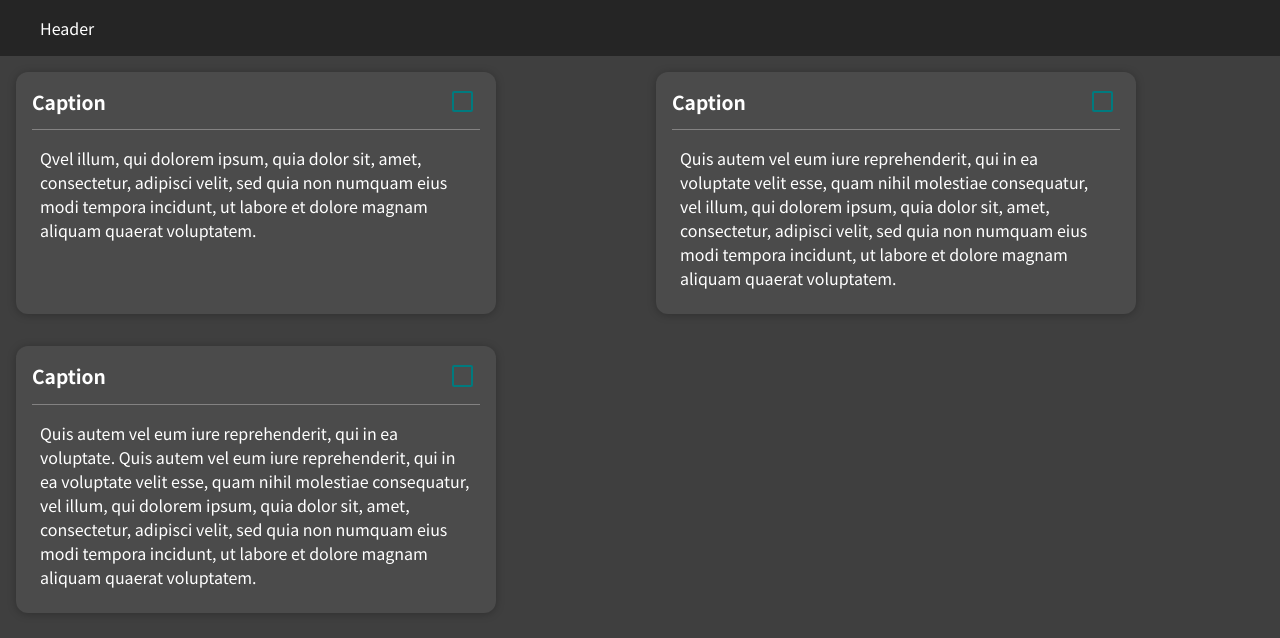
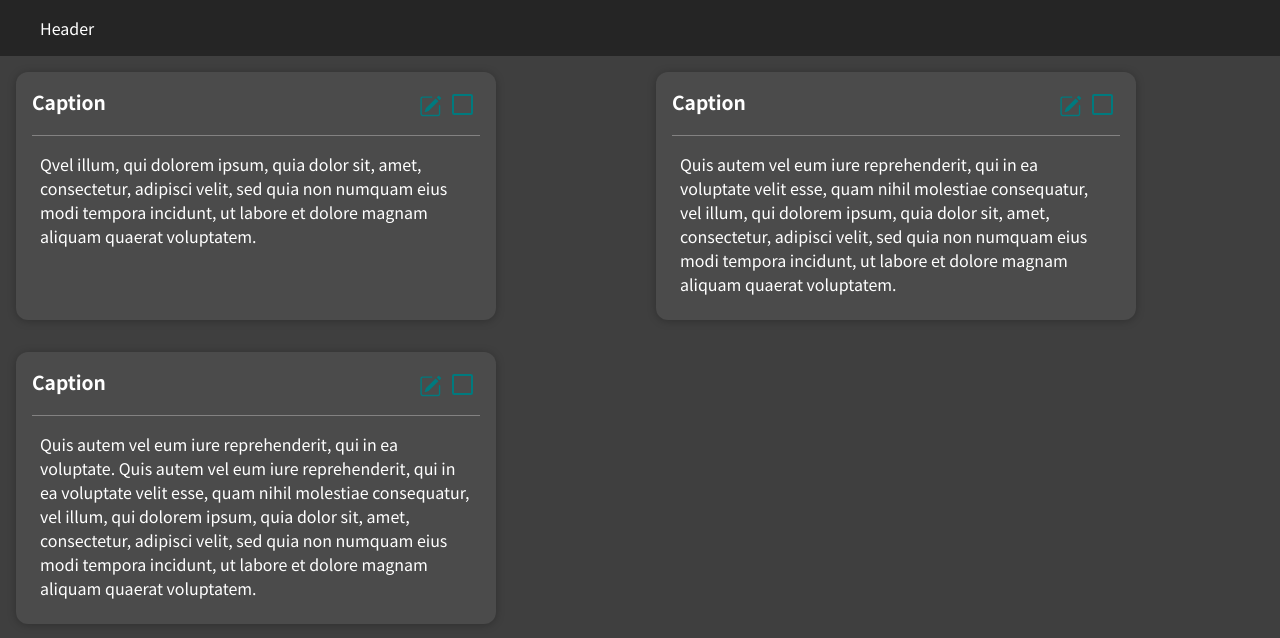
Before and after one commit to Diana-Kravtsova/react, a React (Create React App) app: page / in a window 1280 px wide. Shown: the top 638 px of the page. Built offline with nearby package versions, Linux system fonts and the light colour scheme.

Commit message:
Add editing mode for cards

```diff
--- a/package.json
+++ b/package.json
@@ -8,6 +8,7 @@
     "@testing-library/user-event": "^13.5.0",
     "react": "^18.2.0",
     "react-dom": "^18.2.0",
+    "react-icons": "^4.7.1",
     "react-scripts": "5.0.1",
     "web-vitals": "^2.1.4"
   },
--- a/src/components/Card.css
+++ b/src/components/Card.css
@@ -3,12 +3,13 @@
     background-color: #4b4b4b;
     margin: 1rem auto 1rem 1rem;
     max-width: 30rem;
+    min-width: 20rem;
     min-height: 10rem;
     border-radius: 12px;
     box-shadow: 0 1px 8px rgba(0, 0, 0, 0.25);
 }
 
-hr{
+hr {
     border: none;
     border-top: 1px solid #838282;
 }
@@ -18,6 +19,17 @@ hr{
     font-weight: bold;
     display: flex;
     justify-content: space-between;
+    max-width: 30rem;
+    min-width: 20rem;
+    word-break: break-all;
+}
+
+.card-caption input {
+    background-color: #4b4b4b;
+    border: 0.15em solid #007a7e;
+    color: #ffffff;
+    max-width: 30rem;
+    width: 20rem;
 }
 
 .checkbox-wrapper input[type="checkbox"] {
@@ -44,3 +56,38 @@ input:checked {
     display: flex;
     flex-wrap: wrap;
 }
+
+.button-pencil {
+    -webkit-appearance: none;
+    appearance: none;
+    margin: 0.5em;
+    padding: 0;
+    cursor: pointer;
+    background: transparent;
+    border: none !important;
+}
+
+.pencil {
+    color: #007a7e;
+    width: 1.7em;
+    height: 1.7em;
+}
+
+.exit {
+    color: #7e0000;
+    width: 1.5em;
+    height: 1.5em;
+}
+
+.card-edit {
+    display: flex;
+    align-items: center;
+}
+
+.card-textarea textarea {
+    background-color: #4b4b4b;
+    border: 0.15em solid #007a7e;
+    color: #ffffff;
+    min-width: 20rem;
+    min-height: 10rem;
+}
--- a/src/components/Card.js
+++ b/src/components/Card.js
@@ -1,27 +1,86 @@
 import './Card.css'
-import {useState} from 'react';
+import React, {useState} from 'react';
+import {BsPencilSquare, BsCheck2Square, BsXSquare} from "react-icons/bs";
 
 function Card({caption, text}) {
-    const [isChecked, setChecked] = useState(true);
-    const handleChange = () => {
+    const [isChecked, setChecked] = useState(false);
+    const [isEdit, setEdit] = useState(false);
+    const [currentCaption, setCurrentCaption] = useState(caption);
+    const [previousCaption, setPreviousCaption] = useState(caption);
+    const [currentText, setCurrentText] = useState(text);
+    const [previousText, setPreviousText] = useState(text);
+
+    const handleCheckbox = () => {
         setChecked(!isChecked);
     };
+    const handleEdit = () => {
+        setEdit(!isEdit);
+        setPreviousCaption(currentCaption);
+        setPreviousText(currentText);
+        setChecked(false);
+    };
+    const handleCaption = (event) => {
+        setCurrentCaption(event.target.value);
+    };
+    const handleClose = () => {
+        setCurrentCaption(previousCaption);
+        setCurrentText(previousText);
+        handleEdit();
+    };
+    const handleText = (event) => {
+        setCurrentText(event.target.value);
+    };
 
-    return (
-        <div className={'card'}
-             style={{backgroundColor: isChecked ? '' : '#252525'}}>
+    return isEdit ?
+        (<div className={'card'}>
+            <div className={'card-caption'}>
 
-            <div className={'card-caption'}>
-                {caption}
+                <input value={currentCaption} type={text} onInput={handleCaption}/>
 
-                <div className={'checkbox-wrapper'}>
-                    <input onChange={handleChange} type={'checkbox'} checked={!isChecked}/>
+                <div className={'card-edit'}>
+                    <button className={'button-pencil'}
+                            onClick={handleEdit}>
+                        <BsCheck2Square className={'pencil'}/>
+                    </button>
+
+                    <button className={'button-pencil'}
+                            onClick={handleClose}>
+                        <BsXSquare className={'exit'}/>
+                    </button>
                 </div>
             </div>
             <hr/>
-            <div className={'card-text'}>{text}</div>
-        </div>
-    );
+            <div className={'card-textarea'}>
+                <textarea value={currentText} onInput={handleText}/>
+            </div>
+        </div>)
+
+        :
+
+        (<div className={'card'}
+              style={{backgroundColor: isChecked ? '#252525' : ''}}>
+
+            <div className={'card-caption'}>
+                {currentCaption}
+
+                <div className={'card-edit'}>
+                    <button className={'button-pencil'}
+                            onClick={handleEdit}>
+                        <BsPencilSquare className={'pencil'}/>
+                    </button>
+
+                    <div className={'checkbox-wrapper'}>
+                        <input onChange={handleCheckbox}
+                               type={'checkbox'}
+                               checked={isChecked}/>
+                    </div>
+                </div>
+            </div>
+            <hr/>
+            <div className={'card-text'}>
+                {currentText}
+            </div>
+        </div>);
 }
 
 export default Card;
```
Also changed, not shown: 1 other file (tests, documents, lock files or other folders).
